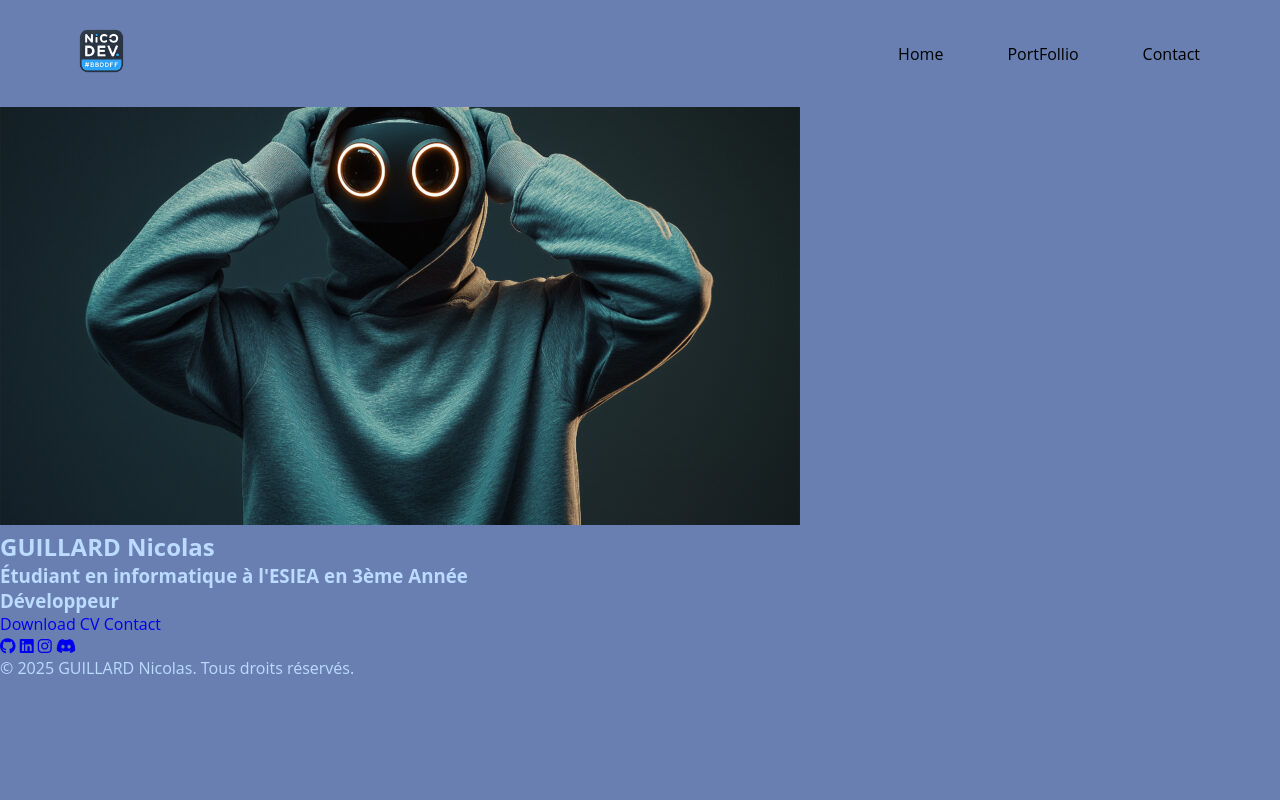
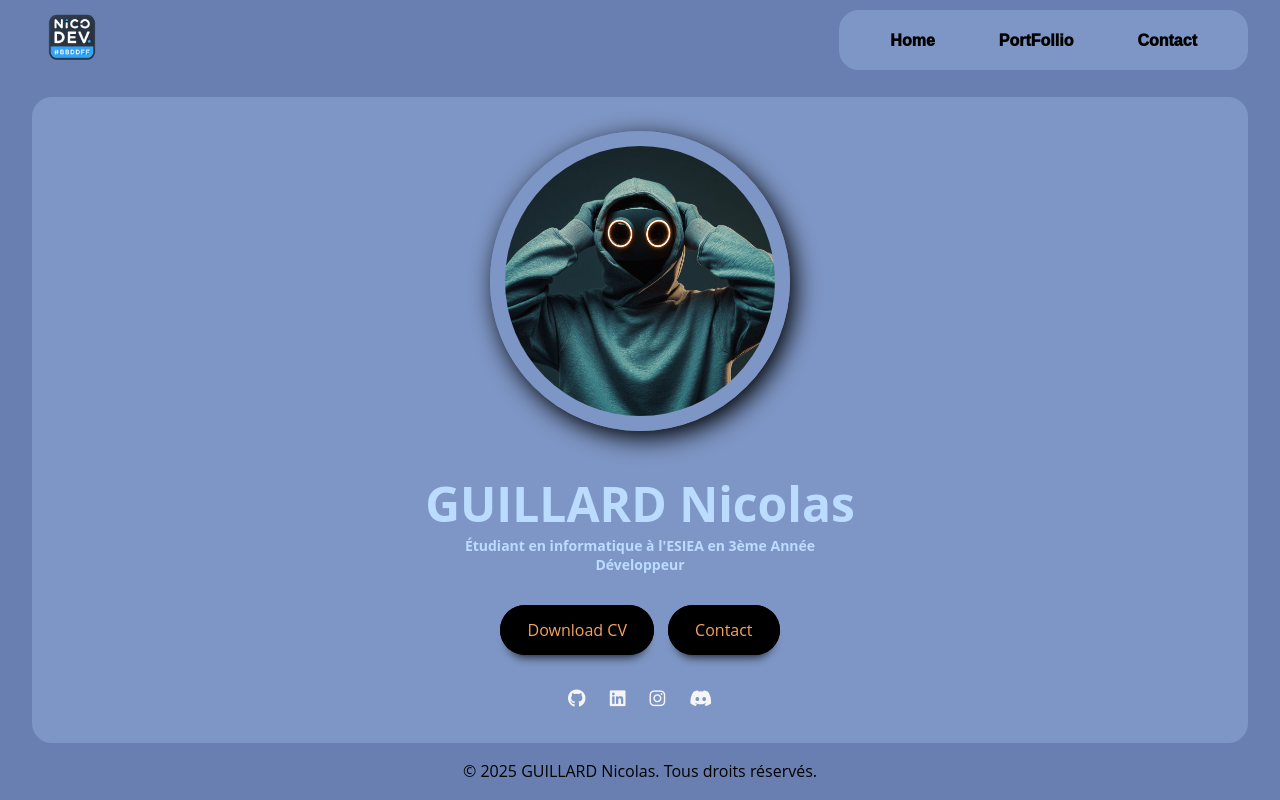
Before and after one commit to Nicolas2027g/PortFollio, a plain HTML site: page Index.html in a window 1280 px wide. Drawn offline with Linux system fonts and the light colour scheme.

Commit message:
Update_Index_Html_CSS
update des liens du index.html
update du style.css
inclusion du CV

```diff
--- a/Assets/CSS/style.css
+++ b/Assets/CSS/style.css
@@ -3,6 +3,7 @@
     --contraste-color: #7E96C5;
     --background-color: #697FB1;
     --text-color: #BBDBFF;
+    --bouton-color: #F4A261;
     --font-Title: 'Montserrat', sans-serif;
     --font-main: 'Open Sans', sans-serif;
   }
@@ -22,24 +23,27 @@ body {
 }
 
 header {
-    position: fixed;
+    top: 0;
+    left: 0;
     width: 100%;
     background: var(--background-color);
+    z-index: 1000;
+    height: 80px;
+    display: flex;
 }
 
 nav {
     display: flex;
     justify-content: space-between;
     align-items: center;
-    padding: 1rem 5%;
-    max-width: 1400px;
-    margin: 0 auto;
+    width: 100%;
+    padding: 0 2rem;
 }
 
 nav img {
     display: flex;
     align-items: flex-start;
-    max-width: 75px;
+    max-width: 80px;
     height: auto;
 }
 
@@ -47,6 +51,10 @@ nav ul {
     display: flex;
     gap: 2rem;
     align-items: center;
+    border: solid var(--contraste-color);
+    background-color: var(--contraste-color);
+    border-radius: 20px;
+    padding: 1rem 2rem;
 }
 
 nav ul li a {
@@ -56,6 +64,8 @@ nav ul li a {
     border-radius: 20px;
     transition: all 0.3s ease;
     position: relative;
+    font-weight: 1000;
+    font-family: var(--font-Title);
 }
 
 nav ul li a::after {
@@ -80,3 +90,97 @@ nav ul li a:hover {
 nav ul li{
     list-style: none;
 }
+
+/* Main */
+main {
+    display: flex;
+    justify-content: center;
+    align-items: center;
+    height: 85vh;
+}
+.Presentation-section{
+    display: flex;
+    justify-content: center;
+    align-items: center;
+    text-align: center;
+    height: 95%;
+    width: 95%;
+    flex-direction: column;
+    border: solid var(--contraste-color);
+    background-color: var(--contraste-color);
+    border-radius: 20px;
+}
+.Presentation-pic {
+    width: 300px;
+    height: 300px;
+    margin: 0 40px 40px 40px;
+    border-radius: 50%;
+    overflow: hidden;
+    border: 15px solid var(--contraste-color);
+    box-shadow: 5px 7px 25px black;
+}
+
+.Presentation-pic img {
+    width: 100%;
+    height: 100%;
+    object-fit: cover;
+    transition: 0.5s;
+}
+
+.Presentation-pic img:hover {
+    transform: scale(1.1);
+}
+
+.Presentation-text {
+    max-width: 500px;
+    display: flex;
+    flex-direction: column;
+    align-items: center;
+    text-align: center;
+}
+
+h1 {
+    font-size: 14px;
+}
+
+h2 {
+    font-size: 3rem;
+}
+
+.btn-group {
+    margin: 45px 0;
+}
+
+.btn {
+    border: 2px solid black;
+    color: var(--bouton-color);
+    background-color: black;
+    padding: 12px 25px;
+    margin: 5px;
+    border-radius: 30px;
+    box-shadow: 0 10px 10px -8px rgba(0, 0, 0, 0.78);
+    transition: 0.5s;
+}
+
+.btn:hover{
+    border-color: blue;
+    color: var(--text-color);
+    background-color: blue;
+    box-shadow: 0 10px 10px -8px blue;
+}
+
+.social a {
+    margin: 0 10px;
+    color: whitesmoke;
+    font-size: 18px;
+    transition: 0.5s;
+}
+
+.social a:hover {
+    color: black;
+}
+footer{
+    display: flex;
+    justify-content: center;
+    color: black;
+}
--- a/Index.html
+++ b/Index.html
@@ -28,14 +28,14 @@
                 <h1>Étudiant en informatique à l'ESIEA en 3ème Année</h1>
                 <h1>Développeur</h1>
                 <div class="btn-group">
-                    <a href="#" class="btn active">Download CV</a>
-                    <a href="#" class="btn">Contact</a>
+                    <a href="Assets/img/CV.pdf" class="btn active" download="CV.pdf">Download CV</a>
+                    <a href="Contact.html" class="btn">Contact</a>
                 </div>
                 <div class="social">
-                    <a href="#"><i class="fa-brands fa-github"></i></a>
-                    <a href="#"><i class="fa-brands fa-linkedin"></i></a>
-                    <a href="#"><i class="fa-brands fa-instagram"></i></a>
-                    <a href="#"><i class="fa-brands fa-discord"></i></a>
+                    <a href="https://github.com/Nicolas2027g"><i class="fa-brands fa-github"></i></a>
+                    <a href="https://fr.linkedin.com/"><i class="fa-brands fa-linkedin"></i></a>
+                    <a href="https://www.instagram.com/"><i class="fa-brands fa-instagram"></i></a>
+                    <a href="https://discord.com/"><i class="fa-brands fa-discord"></i></a>
                 </div>
             </article>
         </section>
```
Also changed, not shown: 1 other file.
